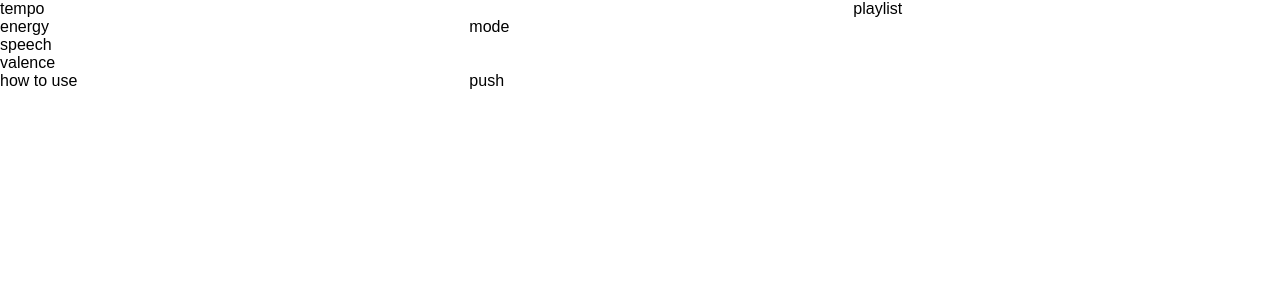
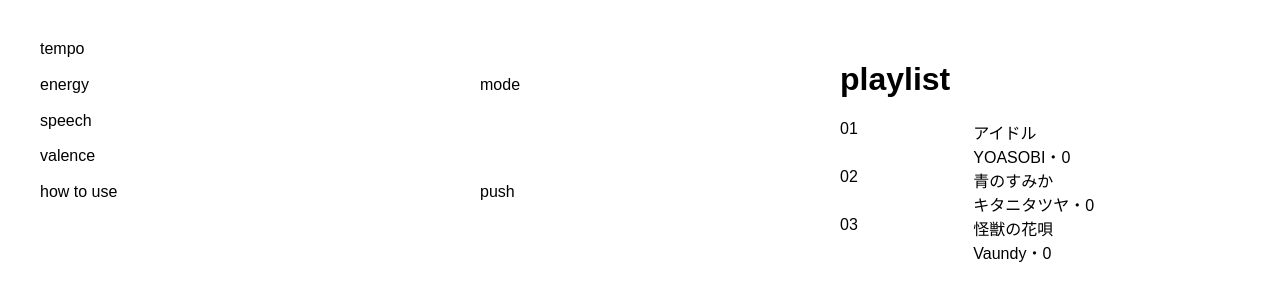
Before and after one commit to ut-code/music-app, a React (Create React App) app: page / in a window 1280 px wide. Shown: the top 300 px of the page. Built offline with nearby package versions, Linux system fonts and the light colour scheme.

Commit message:
SongList Component

```diff
--- a/src/App.css
+++ b/src/App.css
@@ -1,6 +1,6 @@
 .App {
   margin: 0;
-  padding: 0;
+  padding: 40px;
 }
 
 /* Grid layout */
--- a/src/App.tsx
+++ b/src/App.tsx
@@ -1,5 +1,8 @@
 import React from 'react';
 import './App.css';
+
+/* Components */
+import SongList from './components/songList';
 
 function App() {
   return (
@@ -27,7 +30,25 @@
           push
         </div>
         <div className="playlist">
-          playlist
+          <h1>playlist</h1>
+          <SongList
+          order = {'01'}
+          name = {'アイドル'}
+          artist = {'YOASOBI'}
+          time = {0}
+          />
+          <SongList
+          order = {'02'}
+          name = {'青のすみか'}
+          artist = {'キタニタツヤ'}
+          time = {0}
+          />
+          <SongList
+          order = {'03'}
+          name = {'怪獣の花唄'}
+          artist = {'Vaundy'}
+          time = {0}
+          />
         </div>
       </div>
     </div>
--- /dev/null
+++ b/src/components/songList.tsx
@@ -0,0 +1,13 @@
+import styles from '../styles/songList.module.css';
+
+export default function SongList(props: { order: string, name: string, artist: string, time: number }) {
+    return (
+        <div className={styles.songList}>
+            <div className={styles.container}>
+                <div className={styles.order}>{props.order}</div>
+                <div className={styles.name}>{props.name}</div>
+                <div className={styles.artistTime}>{props.artist}・{props.time}</div>
+            </div>
+        </div>
+    );
+}
--- /dev/null
+++ b/src/styles/songList.module.css
@@ -0,0 +1,16 @@
+.container {
+    display: grid;
+    grid-template-columns: 1fr 1fr 1fr;
+    grid-template-rows: 1fr 1fr;
+    gap: 0px 0px;
+    grid-auto-flow: row;
+    grid-template-areas:
+      "order name name"
+      "order artistTime artistTime";
+  }
+
+  .order { grid-area: order; }
+
+  .name { grid-area: name; }
+
+  .artistTime { grid-area: artistTime; }
```
Also changed, not shown: public/logo192.png (deleted), public/logo512.png (deleted).
